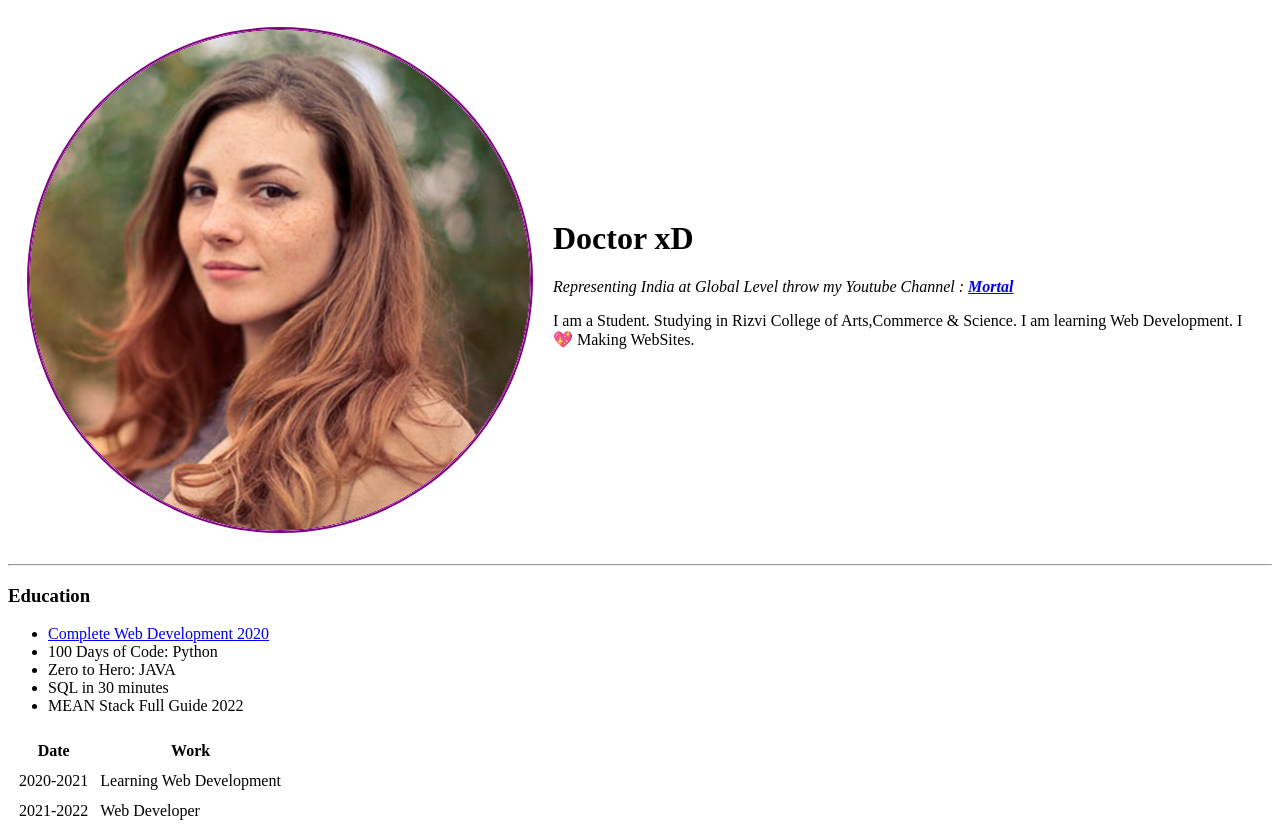
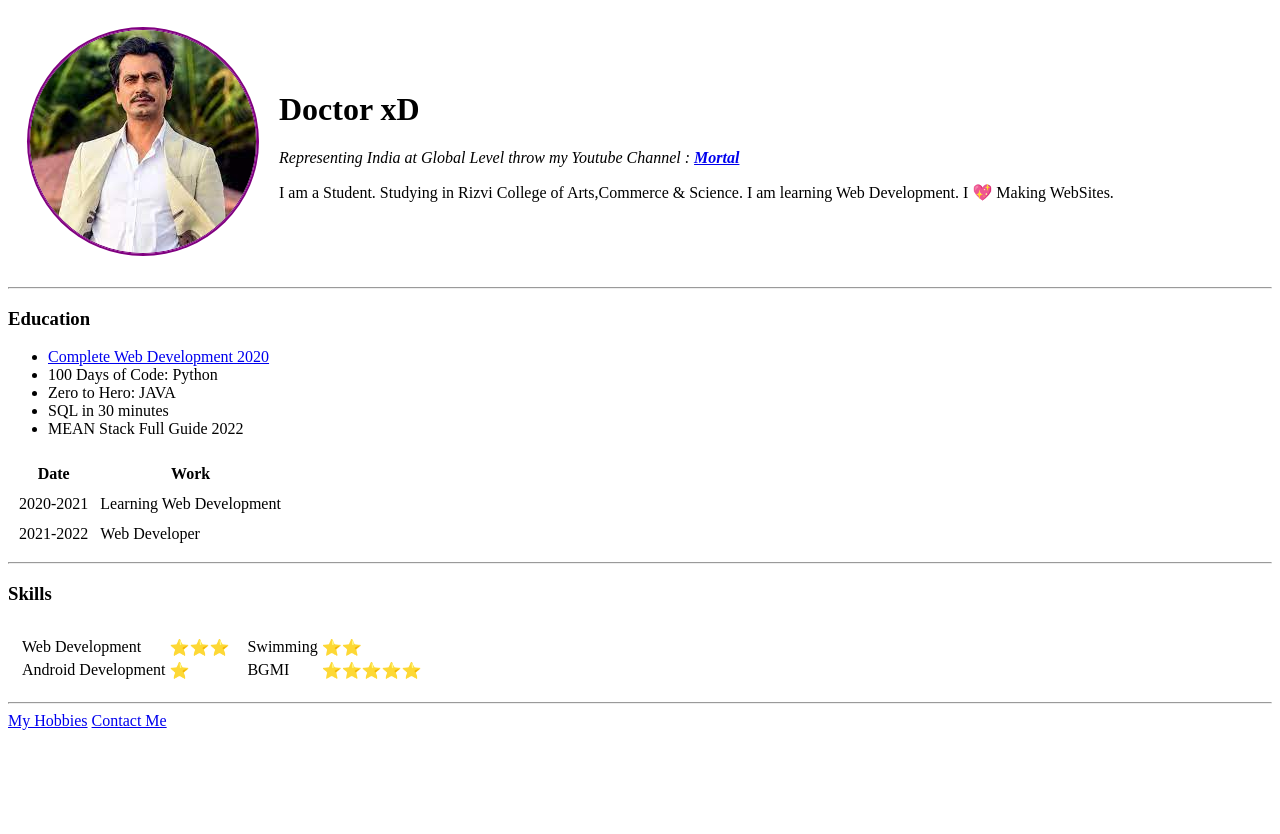
Before and after one commit to salman7875/HTML---Personal-Site, a plain HTML site: page index.html in a window 1280 px wide. Shown: the top 834 px of the page. After the commit the page ends 800 px from the top, so only its background shows below. Drawn offline with Linux system fonts and the light colour scheme.

Commit message:
Update index.html

```diff
--- a/index.html
+++ b/index.html
@@ -16,7 +16,7 @@
 <body>
     <table cellSpacing="20">
         <tr>
-            <td><img src="Images/person-1.jpg" alt="Doctor's profile picture"></td>
+            <td><img src="Images/nawaz.jfif" alt="Doctor's profile picture"></td>
             <td><h1>Doctor xD</h1>
                 <p><em>Representing India at Global Level throw my Youtube Channel : <strong><a href="https://www.youtube.com/c/MortaLyt" >Mortal</a></strong></em></p>
                 <p>I am a Student. Studying in Rizvi College of Arts,Commerce & Science.
```
